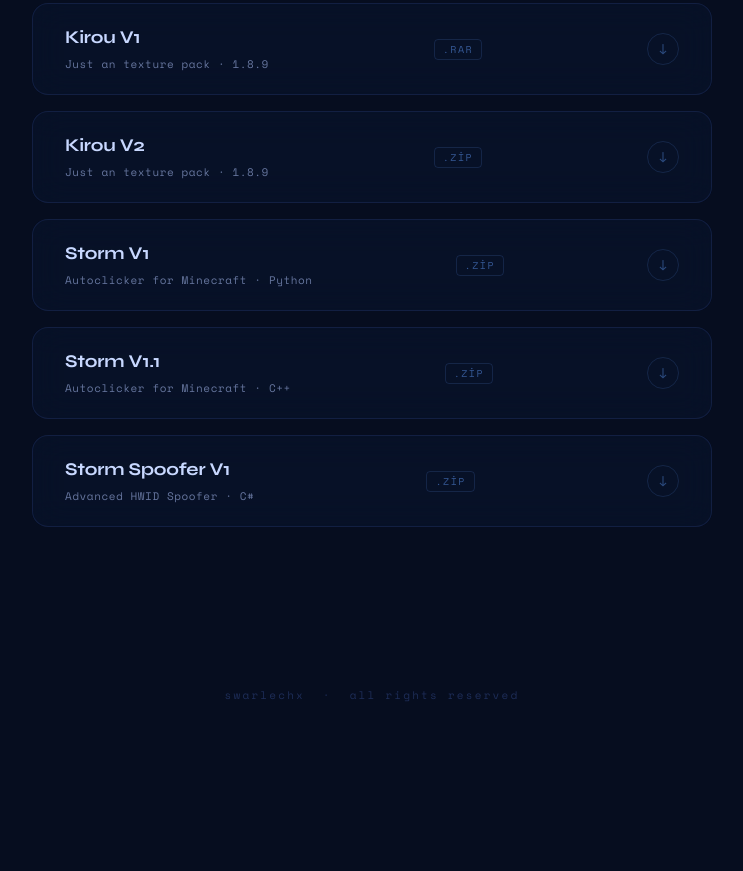
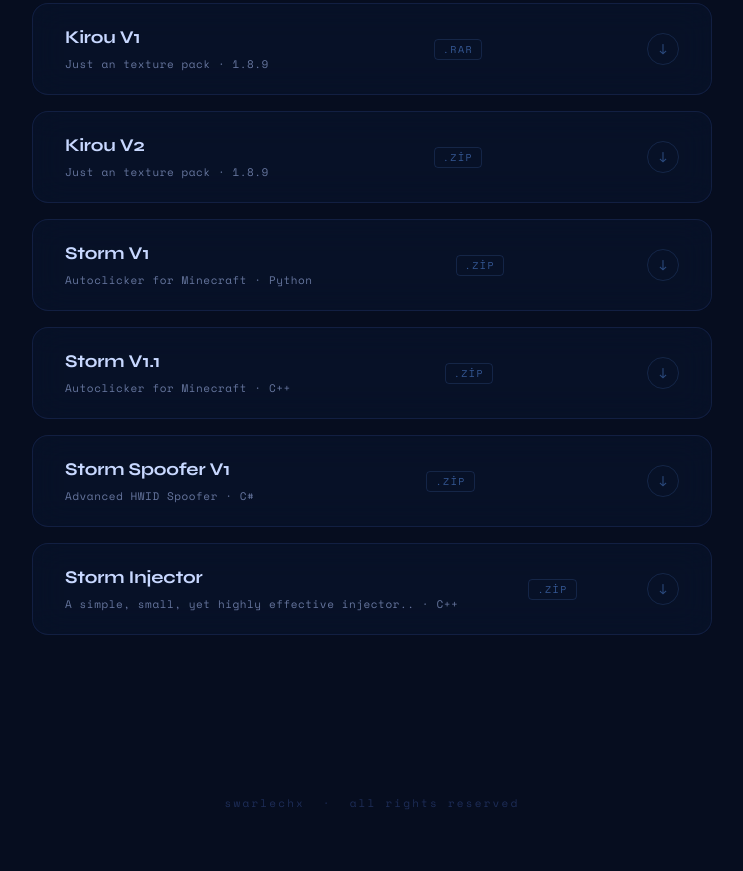
Before and after one commit to SwarlechX/swarlechx, a plain HTML site: page index.html in a window 1280 px wide. Shown: the part 1298-2169 px from the top of the page, without its empty margins (268-1011 px from the left). Before the commit the page ends 2061 px from the top, so only its background shows below. Drawn offline with nearby package versions, Linux system fonts and the light colour scheme.

Commit message:
index.html

```diff
--- a/index.html
+++ b/index.html
@@ -771,6 +771,18 @@
                 </div>
             </a>
 
+            <a class="dl-link" href="files/Fyre-v1.0.1.exe" download>
+                <div class="rgb-sweep"></div>
+                <div class="dl-link-inner">
+                    <div class="dl-meta">
+                        <span class="dl-name">Storm Injector</span>
+                        <span class="dl-desc">A simple, small, yet highly effective injector.. · C++</span>
+                    </div>
+                    <span class="dl-tag">.zip</span>
+                    <div class="dl-arrow">↓</div>
+                </div>
+            </a>
+
         </div>
     </section>
 
```
